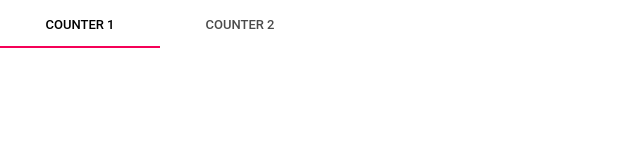
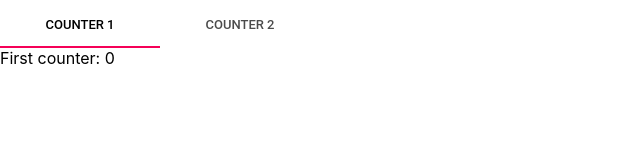
Before and after one commit to fergonco/react-post, a React (Create React App) app: page / in a window 1280 px wide. Shown: the top 160 px of the page, without its empty margins (0-640 px from the left). Built offline with nearby package versions, Linux system fonts and the light colour scheme.

Commit message:
counters in tabs wrong

```diff
--- a/src/index.js
+++ b/src/index.js
@@ -42,10 +42,14 @@ class TabsContainer extends React.Component {
 
     render() {
         return (
-            <Tabs value={this.state.selectedTab} onChange={this.changeTab}>
-                <Tab label="Counter 1" value="c1"/>
-                <Tab label="Counter 2" value="c2"/>
-            </Tabs>
+            <div>
+                <Tabs value={this.state.selectedTab} onChange={this.changeTab}>
+                    <Tab label="Counter 1" value="c1"/>
+                    <Tab label="Counter 2" value="c2"/>
+                </Tabs>
+                {this.state.selectedTab === "c1" && <MyComponent message="First counter: "/>}
+                {this.state.selectedTab === "c2" && <MyComponent message="Second counter: "/>}
+            </div>
         );
     }
 }
```
